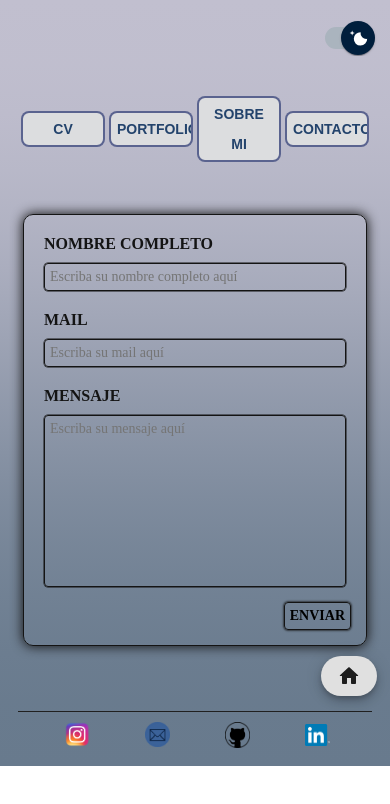
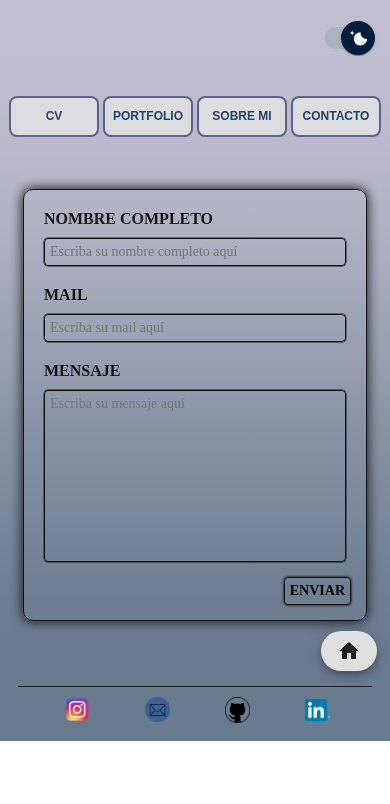
Before and after one commit to Jcruzcorti/newportfolio, a React (Create React App) app: page /contacto in a window 390 px wide. Shown: the top 804 px of the page. Built offline with nearby package versions, Linux system fonts and the light colour scheme; a web font is replaced by a local one.

Commit message:
modifications in the Nav component button structure in the mobile version and in the form submit button styles

```diff
--- a/src/components/buttons/button.css
+++ b/src/components/buttons/button.css
@@ -67,16 +67,16 @@
 
     .ButtonHoverPrimary {
         display: inline-block;
-        width: 84px;
+        width: 90px;
         height: auto;
-        line-height: 30px;
+        line-height: 35px;
         margin: 2px;
         position: relative;
         overflow: hidden;
         border: 2px solid hsla(230, 23.48%, 45.1%, 0.975);
         transition: color .7s;
         z-index: 1;
-        font-size: 14px;
+        font-size: 12px;
         font-family:'Mukta Mahee', sans-serif;
         border-radius: 8px;
         font-weight: 900;
--- a/src/components/contact/contact.css
+++ b/src/components/contact/contact.css
@@ -169,6 +169,8 @@
         border: 1px solid #141414;
         border-radius: 4px;
         box-shadow: 0px 0px 2px 0.5px #141414;
+        color: inherit;
+        text-decoration: none;
     }
 
 
```
Also changed, not shown: public/img/clausura.svg (added).
